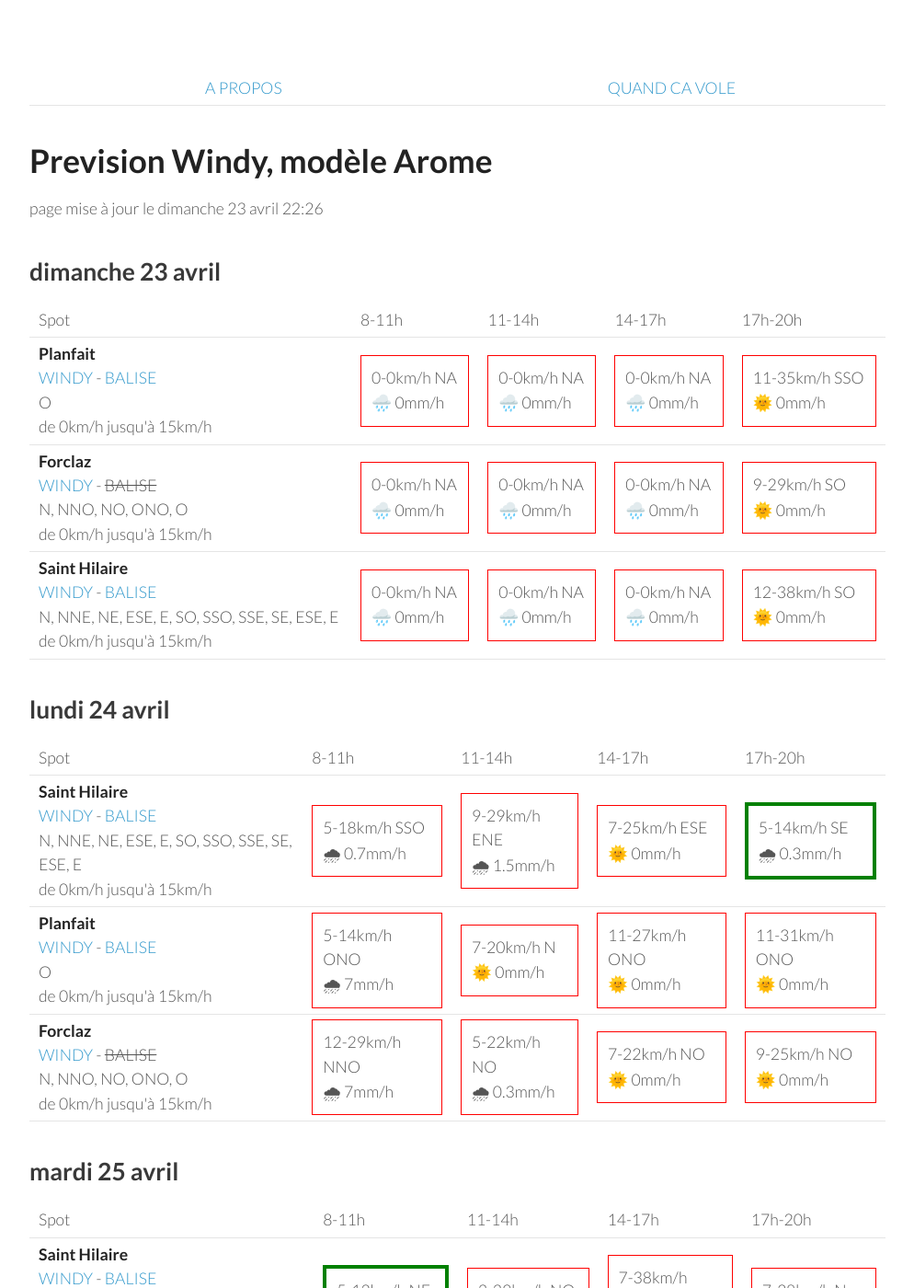
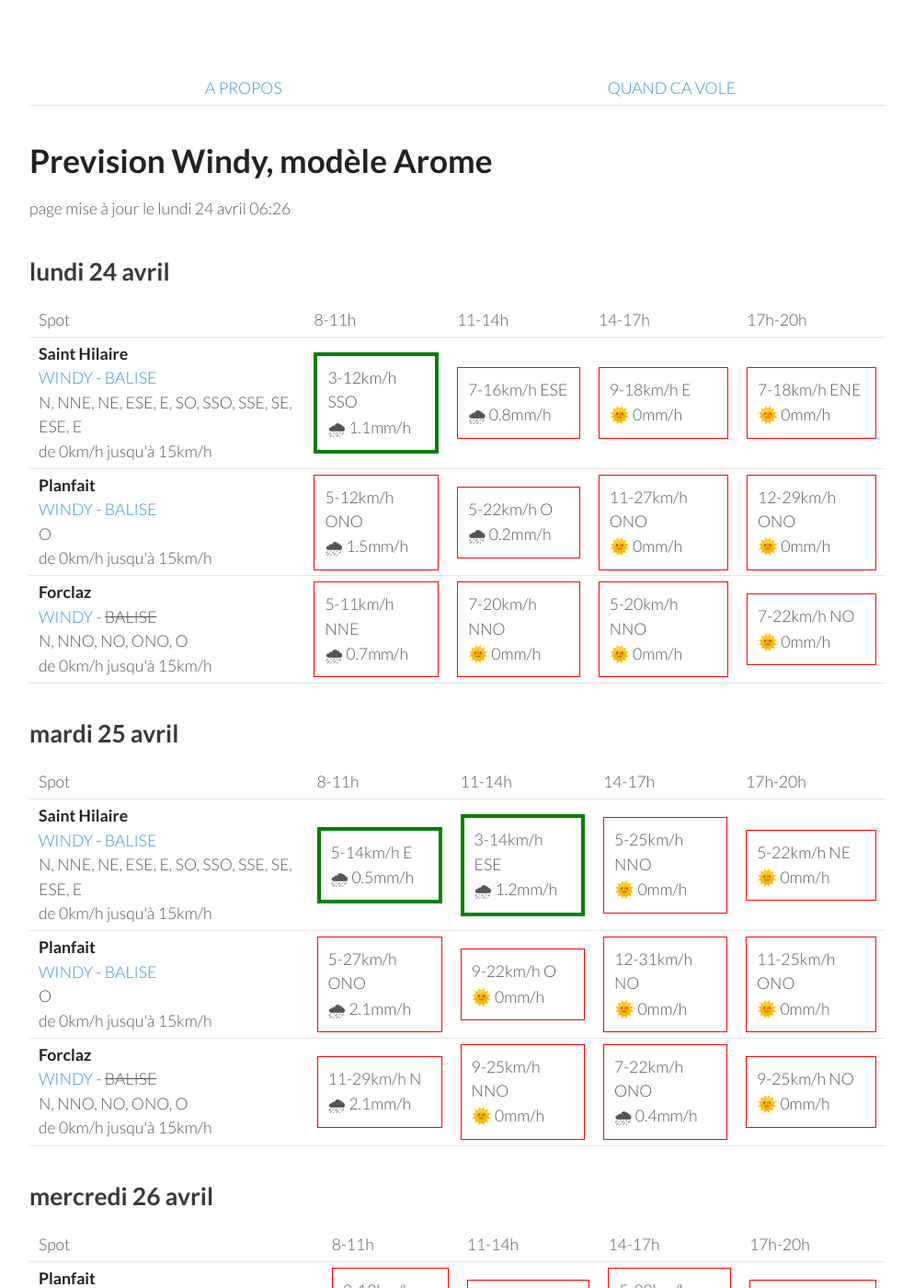
Before and after one commit to parapente-dans-le-nord/parapente-dans-le-nord.github.io, a Jekyll site: the page built from alpes_nord.markdown, in a window 1280 px wide and 1400 px high. Shown: the whole window at 92% size, without its empty margins (26-1020 px from the left). Built offline with Jekyll 4.4.1, drawn with Linux system fonts in a browser that asks for light colours; some of the changed text lies outside the part shown.

Commit message:
update index.markdown

```diff
--- a/alpes_nord.markdown
+++ b/alpes_nord.markdown
@@ -7,51 +7,8 @@ title:  "Tous les spots"
 {: .links}
 
 # Prevision Windy, modèle Arome
-page mise à jour le dimanche 23 avril 22:26
+page mise à jour le lundi 24 avril 06:26
 
-## dimanche 23 avril
-
-{::nomarkdown}
-<table>
-  <tbody>
-    <tr>
-      <td>Spot</td>
-      <td>8-11h</td>
-      <td>11-14h</td>
-      <td>14-17h</td>
-      <td>17h-20h</td>
-    </tr>
-<tr>
-        <td><strong>Planfait</strong><br><a href="https://windy.com/45.853/6.223?45.415,6.223,8">WINDY</a> - <span class=""><a href="https://www.openwindmap.org/PP496">BALISE</a> </span><br> <span class="vent-favorable">O</span><br><span class="force-vent">de 0km/h jusqu'à 15km/h</span> </td>
-
-            <td><div class="not-flyable"><p>0-0km/h NA</p><p>🌧️ 0mm/h</p></div></td>
-            <td><div class="not-flyable"><p>0-0km/h NA</p><p>🌧️ 0mm/h</p></div></td>
-            <td><div class="not-flyable"><p>0-0km/h NA</p><p>🌧️ 0mm/h</p></div></td>
-            <td><div class="not-flyable"><p>11-35km/h SSO</p><p>🌞 0mm/h</p></div></td>
-
-    </tr>
-<tr>
-        <td><strong>Forclaz</strong><br><a href="https://windy.com/45.814/6.247?45.375,6.246,8,m:eVwaglz">WINDY</a> - <span class="no-balise"> BALISE </span><br> <span class="vent-favorable">N, NNO, NO, ONO, O</span><br><span class="force-vent">de 0km/h jusqu'à 15km/h</span> </td>
-
-            <td><div class="not-flyable"><p>0-0km/h NA</p><p>🌧️ 0mm/h</p></div></td>
-            <td><div class="not-flyable"><p>0-0km/h NA</p><p>🌧️ 0mm/h</p></div></td>
-            <td><div class="not-flyable"><p>0-0km/h NA</p><p>🌧️ 0mm/h</p></div></td>
-            <td><div class="not-flyable"><p>9-29km/h SO</p><p>🌞 0mm/h</p></div></td>
-
-    </tr>
-<tr>
-        <td><strong>Saint Hilaire</strong><br><a href="https://windy.com/45.307/5.888?45.087,5.889,9,m:eUFagkX">WINDY</a> - <span class=""><a href="http://www.balisemeteo.com/balise.php?idBalise=61">BALISE</a> </span><br> <span class="vent-favorable">N, NNE, NE, ESE, E, SO, SSO, SSE, SE, ESE, E</span><br><span class="force-vent">de 0km/h jusqu'à 15km/h</span> </td>
-
-            <td><div class="not-flyable"><p>0-0km/h NA</p><p>🌧️ 0mm/h</p></div></td>
-            <td><div class="not-flyable"><p>0-0km/h NA</p><p>🌧️ 0mm/h</p></div></td>
-            <td><div class="not-flyable"><p>0-0km/h NA</p><p>🌧️ 0mm/h</p></div></td>
-            <td><div class="not-flyable"><p>12-38km/h SO</p><p>🌞 0mm/h</p></div></td>
-
-    </tr>
-
-</tbody>
-</table>
-{:/}
 ## lundi 24 avril
 
 {::nomarkdown}
@@ -67,30 +24,30 @@ page mise à jour le dimanche 23 avril 22:26
 <tr>
         <td><strong>Saint Hilaire</strong><br><a href="https://windy.com/45.307/5.888?45.087,5.889,9,m:eUFagkX">WINDY</a> - <span class=""><a href="http://www.balisemeteo.com/balise.php?idBalise=61">BALISE</a> </span><br> <span class="vent-favorable">N, NNE, NE, ESE, E, SO, SSO, SSE, SE, ESE, E</span><br><span class="force-vent">de 0km/h jusqu'à 15km/h</span> </td>
 
-            <td><div class="not-flyable"><p>5-18km/h SSO</p><p>🌧 0.7mm/h</p></div></td>
-            <td><div class="not-flyable"><p>9-29km/h ENE</p><p>🌧 1.5mm/h</p></div></td>
-            <td><div class="not-flyable"><p>7-25km/h ESE</p><p>🌞 0mm/h</p></div></td>
-            <td><div class="flyable"><p>5-14km/h SE</p><p>🌧 0.3mm/h</p></div></td>
+            <td><div class="flyable"><p>3-12km/h SSO</p><p>🌧 1.1mm/h</p></div></td>
+            <td><div class="not-flyable"><p>7-16km/h ESE</p><p>🌧 0.8mm/h</p></div></td>
+            <td><div class="not-flyable"><p>9-18km/h E</p><p>🌞 0mm/h</p></div></td>
+            <td><div class="not-flyable"><p>7-18km/h ENE</p><p>🌞 0mm/h</p></div></td>
 
 
     </tr>
 <tr>
         <td><strong>Planfait</strong><br><a href="https://windy.com/45.853/6.223?45.415,6.223,8">WINDY</a> - <span class=""><a href="https://www.openwindmap.org/PP496">BALISE</a> </span><br> <span class="vent-favorable">O</span><br><span class="force-vent">de 0km/h jusqu'à 15km/h</span> </td>
 
-            <td><div class="not-flyable"><p>5-14km/h ONO</p><p>🌧 7mm/h</p></div></td>
-            <td><div class="not-flyable"><p>7-20km/h N</p><p>🌞 0mm/h</p></div></td>
+            <td><div class="not-flyable"><p>5-12km/h ONO</p><p>🌧 1.5mm/h</p></div></td>
+            <td><div class="not-flyable"><p>5-22km/h O</p><p>🌧 0.2mm/h</p></div></td>
             <td><div class="not-flyable"><p>11-27km/h ONO</p><p>🌞 0mm/h</p></div></td>
-            <td><div class="not-flyable"><p>11-31km/h ONO</p><p>🌞 0mm/h</p></div></td>
+            <td><div class="not-flyable"><p>12-29km/h ONO</p><p>🌞 0mm/h</p></div></td>
 
 
     </tr>
 <tr>
         <td><strong>Forclaz</strong><br><a href="https://windy.com/45.814/6.247?45.375,6.246,8,m:eVwaglz">WINDY</a> - <span class="no-balise"> BALISE </span><br> <span class="vent-favorable">N, NNO, NO, ONO, O</span><br><span class="force-vent">de 0km/h jusqu'à 15km/h</span> </td>
 
-            <td><div class="not-flyable"><p>12-29km/h NNO</p><p>🌧 7mm/h</p></div></td>
-            <td><div class="not-flyable"><p>5-22km/h NO</p><p>🌧 0.3mm/h</p></div></td>
+            <td><div class="not-flyable"><p>5-11km/h NNE</p><p>🌧 0.7mm/h</p></div></td>
+            <td><div class="not-flyable"><p>7-20km/h NNO</p><p>🌞 0mm/h</p></div></td>
+            <td><div class="not-flyable"><p>5-20km/h NNO</p><p>🌞 0mm/h</p></div></td>
             <td><div class="not-flyable"><p>7-22km/h NO</p><p>🌞 0mm/h</p></div></td>
-            <td><div class="not-flyable"><p>9-25km/h NO</p><p>🌞 0mm/h</p></div></td>
 
 
     </tr>
@@ -113,30 +70,30 @@ page mise à jour le dimanche 23 avril 22:26
 <tr>
         <td><strong>Saint Hilaire</strong><br><a href="https://windy.com/45.307/5.888?45.087,5.889,9,m:eUFagkX">WINDY</a> - <span class=""><a href="http://www.balisemeteo.com/balise.php?idBalise=61">BALISE</a> </span><br> <span class="vent-favorable">N, NNE, NE, ESE, E, SO, SSO, SSE, SE, ESE, E</span><br><span class="force-vent">de 0km/h jusqu'à 15km/h</span> </td>
 
-            <td><div class="flyable"><p>5-12km/h NE</p><p>🌧 0.2mm/h</p></div></td>
-            <td><div class="not-flyable"><p>3-29km/h NO</p><p>🌧 0.7mm/h</p></div></td>
-            <td><div class="not-flyable"><p>7-38km/h NNO</p><p>🌧 0.2mm/h</p></div></td>
-            <td><div class="not-flyable"><p>7-38km/h N</p><p>🌞 0mm/h</p></div></td>
+            <td><div class="flyable"><p>5-14km/h E</p><p>🌧 0.5mm/h</p></div></td>
+            <td><div class="flyable"><p>3-14km/h ESE</p><p>🌧 1.2mm/h</p></div></td>
+            <td><div class="not-flyable"><p>5-25km/h NNO</p><p>🌞 0mm/h</p></div></td>
+            <td><div class="not-flyable"><p>5-22km/h NE</p><p>🌞 0mm/h</p></div></td>
 
 
     </tr>
 <tr>
         <td><strong>Planfait</strong><br><a href="https://windy.com/45.853/6.223?45.415,6.223,8">WINDY</a> - <span class=""><a href="https://www.openwindmap.org/PP496">BALISE</a> </span><br> <span class="vent-favorable">O</span><br><span class="force-vent">de 0km/h jusqu'à 15km/h</span> </td>
 
-            <td><div class="not-flyable"><p>3-18km/h NNO</p><p>🌧 0.6mm/h</p></div></td>
-            <td><div class="not-flyable"><p>5-24km/h OSO</p><p>🌧 0.9mm/h</p></div></td>
-            <td><div class="not-flyable"><p>5-27km/h O</p><p>🌧 0.2mm/h</p></div></td>
-            <td><div class="not-flyable"><p>5-27km/h ONO</p><p>🌞 0mm/h</p></div></td>
+            <td><div class="not-flyable"><p>5-27km/h ONO</p><p>🌧 2.1mm/h</p></div></td>
+            <td><div class="not-flyable"><p>9-22km/h O</p><p>🌞 0mm/h</p></div></td>
+            <td><div class="not-flyable"><p>12-31km/h NO</p><p>🌞 0mm/h</p></div></td>
+            <td><div class="not-flyable"><p>11-25km/h ONO</p><p>🌞 0mm/h</p></div></td>
 
 
     </tr>
 <tr>
         <td><strong>Forclaz</strong><br><a href="https://windy.com/45.814/6.247?45.375,6.246,8,m:eVwaglz">WINDY</a> - <span class="no-balise"> BALISE </span><br> <span class="vent-favorable">N, NNO, NO, ONO, O</span><br><span class="force-vent">de 0km/h jusqu'à 15km/h</span> </td>
 
-            <td><div class="not-flyable"><p>7-16km/h NNE</p><p>🌧 0.6mm/h</p></div></td>
-            <td><div class="not-flyable"><p>3-25km/h O</p><p>🌧 0.5mm/h</p></div></td>
-            <td><div class="not-flyable"><p>3-25km/h ONO</p><p>🌧 0.8mm/h</p></div></td>
-            <td><div class="not-flyable"><p>5-25km/h NO</p><p>🌧 0.2mm/h</p></div></td>
+            <td><div class="not-flyable"><p>11-29km/h N</p><p>🌧 2.1mm/h</p></div></td>
+            <td><div class="not-flyable"><p>9-25km/h NNO</p><p>🌞 0mm/h</p></div></td>
+            <td><div class="not-flyable"><p>7-22km/h ONO</p><p>🌧 0.4mm/h</p></div></td>
+            <td><div class="not-flyable"><p>9-25km/h NO</p><p>🌞 0mm/h</p></div></td>
 
 
     </tr>
@@ -159,30 +116,30 @@ page mise à jour le dimanche 23 avril 22:26
 <tr>
         <td><strong>Planfait</strong><br><a href="https://windy.com/45.853/6.223?45.415,6.223,8">WINDY</a> - <span class=""><a href="https://www.openwindmap.org/PP496">BALISE</a> </span><br> <span class="vent-favorable">O</span><br><span class="force-vent">de 0km/h jusqu'à 15km/h</span> </td>
 
-            <td><div class="not-flyable"><p>3-11km/h ESE</p><p>🌧 0.3mm/h</p></div></td>
-            <td><div class="not-flyable"><p>5-22km/h ESE</p><p>🌧 0.6mm/h</p></div></td>
-            <td><div class="not-flyable"><p>5-25km/h SO</p><p>🌞 0mm/h</p></div></td>
-            <td><div class="not-flyable"><p>5-29km/h O</p><p>🌧 0.2mm/h</p></div></td>
+            <td><div class="not-flyable"><p>3-12km/h ESE</p><p>🌞 0mm/h</p></div></td>
+            <td><div class="not-flyable"><p>1-16km/h S</p><p>🌞 0mm/h</p></div></td>
+            <td><div class="not-flyable"><p>5-20km/h OSO</p><p>🌞 0mm/h</p></div></td>
+            <td><div class="not-flyable"><p>5-33km/h O</p><p>🌞 0mm/h</p></div></td>
 
 
     </tr>
 <tr>
         <td><strong>Forclaz</strong><br><a href="https://windy.com/45.814/6.247?45.375,6.246,8,m:eVwaglz">WINDY</a> - <span class="no-balise"> BALISE </span><br> <span class="vent-favorable">N, NNO, NO, ONO, O</span><br><span class="force-vent">de 0km/h jusqu'à 15km/h</span> </td>
 
-            <td><div class="not-flyable"><p>1-14km/h ESE</p><p>🌞 0mm/h</p></div></td>
-            <td><div class="not-flyable"><p>1-20km/h SE</p><p>🌞 0mm/h</p></div></td>
-            <td><div class="not-flyable"><p>5-25km/h OSO</p><p>🌞 0mm/h</p></div></td>
-            <td><div class="not-flyable"><p>5-27km/h O</p><p>🌞 0mm/h</p></div></td>
+            <td><div class="not-flyable"><p>3-12km/h ESE</p><p>🌞 0mm/h</p></div></td>
+            <td><div class="not-flyable"><p>1-18km/h SE</p><p>🌞 0mm/h</p></div></td>
+            <td><div class="not-flyable"><p>3-20km/h OSO</p><p>🌞 0mm/h</p></div></td>
+            <td><div class="not-flyable"><p>7-33km/h ONO</p><p>🌧 0.2mm/h</p></div></td>
 
 
     </tr>
 <tr>
         <td><strong>Saint Hilaire</strong><br><a href="https://windy.com/45.307/5.888?45.087,5.889,9,m:eUFagkX">WINDY</a> - <span class=""><a href="http://www.balisemeteo.com/balise.php?idBalise=61">BALISE</a> </span><br> <span class="vent-favorable">N, NNE, NE, ESE, E, SO, SSO, SSE, SE, ESE, E</span><br><span class="force-vent">de 0km/h jusqu'à 15km/h</span> </td>
 
-            <td><div class="not-flyable"><p>1-16km/h E</p><p>🌞 0mm/h</p></div></td>
-            <td><div class="not-flyable"><p>3-18km/h O</p><p>🌞 0mm/h</p></div></td>
-            <td><div class="not-flyable"><p>1-18km/h SSO</p><p>🌧 0.3mm/h</p></div></td>
-            <td><div class="not-flyable"><p>5-27km/h O</p><p>🌞 0mm/h</p></div></td>
+            <td><div class="not-flyable"><p>0-18km/h E</p><p>🌞 0mm/h</p></div></td>
+            <td><div class="not-flyable"><p>3-22km/h OSO</p><p>🌞 0mm/h</p></div></td>
+            <td><div class="not-flyable"><p>5-31km/h O</p><p>🌞 0mm/h</p></div></td>
+            <td><div class="not-flyable"><p>5-35km/h O</p><p>🌞 0mm/h</p></div></td>
 
 
     </tr>
@@ -203,21 +160,21 @@ page mise à jour le dimanche 23 avril 22:26
       <td>17h-20h</td>
     </tr>
 <tr>
-        <td><strong>Planfait</strong><br><a href="https://windy.com/45.853/6.223?45.415,6.223,8">WINDY</a> - <span class=""><a href="https://www.openwindmap.org/PP496">BALISE</a> </span><br> <span class="vent-favorable">O</span><br><span class="force-vent">de 0km/h jusqu'à 15km/h</span> </td>
+        <td><strong>Forclaz</strong><br><a href="https://windy.com/45.814/6.247?45.375,6.246,8,m:eVwaglz">WINDY</a> - <span class="no-balise"> BALISE </span><br> <span class="vent-favorable">N, NNO, NO, ONO, O</span><br><span class="force-vent">de 0km/h jusqu'à 15km/h</span> </td>
 
-            <td><div class="not-flyable"><p>3-14km/h E</p><p>🌞 0mm/h</p></div></td>
-            <td><div class="not-flyable"><p>1-16km/h ONO</p><p>🌞 0mm/h</p></div></td>
-            <td><div class="not-flyable"><p>5-22km/h O</p><p>🌞 0mm/h</p></div></td>
-            <td><div class="not-flyable"><p>3-24km/h OSO</p><p>🌞 0mm/h</p></div></td>
+            <td><div class="not-flyable"><p>3-11km/h E</p><p>🌞 0mm/h</p></div></td>
+            <td><div class="flyable"><p>1-14km/h O</p><p>🌞 0mm/h</p></div></td>
+            <td><div class="not-flyable"><p>3-20km/h ONO</p><p>🌞 0mm/h</p></div></td>
+            <td><div class="not-flyable"><p>5-25km/h O</p><p>🌞 0mm/h</p></div></td>
 
 
     </tr>
 <tr>
-        <td><strong>Forclaz</strong><br><a href="https://windy.com/45.814/6.247?45.375,6.246,8,m:eVwaglz">WINDY</a> - <span class="no-balise"> BALISE </span><br> <span class="vent-favorable">N, NNO, NO, ONO, O</span><br><span class="force-vent">de 0km/h jusqu'à 15km/h</span> </td>
+        <td><strong>Planfait</strong><br><a href="https://windy.com/45.853/6.223?45.415,6.223,8">WINDY</a> - <span class=""><a href="https://www.openwindmap.org/PP496">BALISE</a> </span><br> <span class="vent-favorable">O</span><br><span class="force-vent">de 0km/h jusqu'à 15km/h</span> </td>
 
-            <td><div class="not-flyable"><p>5-16km/h E</p><p>🌞 0mm/h</p></div></td>
-            <td><div class="not-flyable"><p>1-18km/h O</p><p>🌞 0mm/h</p></div></td>
-            <td><div class="not-flyable"><p>3-20km/h ONO</p><p>🌞 0mm/h</p></div></td>
+            <td><div class="not-flyable"><p>3-9km/h E</p><p>🌞 0mm/h</p></div></td>
+            <td><div class="not-flyable"><p>1-16km/h O</p><p>🌞 0mm/h</p></div></td>
+            <td><div class="not-flyable"><p>5-22km/h O</p><p>🌞 0mm/h</p></div></td>
             <td><div class="not-flyable"><p>5-25km/h O</p><p>🌞 0mm/h</p></div></td>
 
 
@@ -225,8 +182,8 @@ page mise à jour le dimanche 23 avril 22:26
 <tr>
         <td><strong>Saint Hilaire</strong><br><a href="https://windy.com/45.307/5.888?45.087,5.889,9,m:eUFagkX">WINDY</a> - <span class=""><a href="http://www.balisemeteo.com/balise.php?idBalise=61">BALISE</a> </span><br> <span class="vent-favorable">N, NNE, NE, ESE, E, SO, SSO, SSE, SE, ESE, E</span><br><span class="force-vent">de 0km/h jusqu'à 15km/h</span> </td>
 
-            <td><div class="not-flyable"><p>3-20km/h E</p><p>🌞 0mm/h</p></div></td>
-            <td><div class="not-flyable"><p>3-20km/h OSO</p><p>🌞 0mm/h</p></div></td>
+            <td><div class="not-flyable"><p>1-18km/h E</p><p>🌞 0mm/h</p></div></td>
+            <td><div class="not-flyable"><p>3-20km/h O</p><p>🌞 0mm/h</p></div></td>
             <td><div class="not-flyable"><p>5-31km/h OSO</p><p>🌞 0mm/h</p></div></td>
             <td><div class="not-flyable"><p>3-37km/h O</p><p>🌞 0mm/h</p></div></td>
 
@@ -249,6 +206,16 @@ page mise à jour le dimanche 23 avril 22:26
       <td>17h-20h</td>
     </tr>
 <tr>
+        <td><strong>Planfait</strong><br><a href="https://windy.com/45.853/6.223?45.415,6.223,8">WINDY</a> - <span class=""><a href="https://www.openwindmap.org/PP496">BALISE</a> </span><br> <span class="vent-favorable">O</span><br><span class="force-vent">de 0km/h jusqu'à 15km/h</span> </td>
+
+            <td><div class="not-flyable"><p>5-20km/h ESE</p><p>🌞 0mm/h</p></div></td>
+            <td><div class="not-flyable"><p>3-22km/h SSO</p><p>🌞 0mm/h</p></div></td>
+            <td><div class="not-flyable"><p>3-37km/h ESE</p><p>🌧 1.5mm/h</p></div></td>
+            <td><div class="not-flyable"><p>1-25km/h SO</p><p>🌞 0mm/h</p></div></td>
+
+
+    </tr>
+<tr>
         <td><strong>Forclaz</strong><br><a href="https://windy.com/45.814/6.247?45.375,6.246,8,m:eVwaglz">WINDY</a> - <span class="no-balise"> BALISE </span><br> <span class="vent-favorable">N, NNO, NO, ONO, O</span><br><span class="force-vent">de 0km/h jusqu'à 15km/h</span> </td>
 
             <td><div class="not-flyable"><p>5-20km/h ESE</p><p>🌞 0mm/h</p></div></td>
@@ -268,16 +235,6 @@ page mise à jour le dimanche 23 avril 22:26
 
 
     </tr>
-<tr>
-        <td><strong>Planfait</strong><br><a href="https://windy.com/45.853/6.223?45.415,6.223,8">WINDY</a> - <span class=""><a href="https://www.openwindmap.org/PP496">BALISE</a> </span><br> <span class="vent-favorable">O</span><br><span class="force-vent">de 0km/h jusqu'à 15km/h</span> </td>
-
-            <td><div class="not-flyable"><p>5-24km/h ESE</p><p>🌞 0mm/h</p></div></td>
-            <td><div class="not-flyable"><p>3-24km/h SE</p><p>🌧 0.4mm/h</p></div></td>
-            <td><div class="not-flyable"><p>1-25km/h SO</p><p>🌧 1.1mm/h</p></div></td>
-            <td><div class="not-flyable"><p>5-24km/h ESE</p><p>🌧 0.2mm/h</p></div></td>
-
-
-    </tr>
 
 </tbody>
 </table>
```
